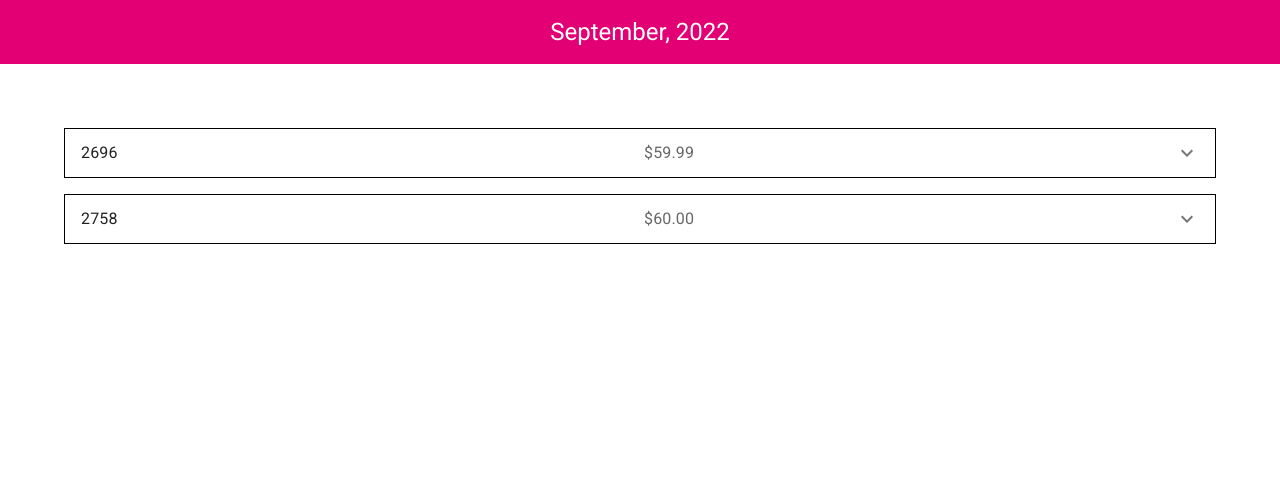
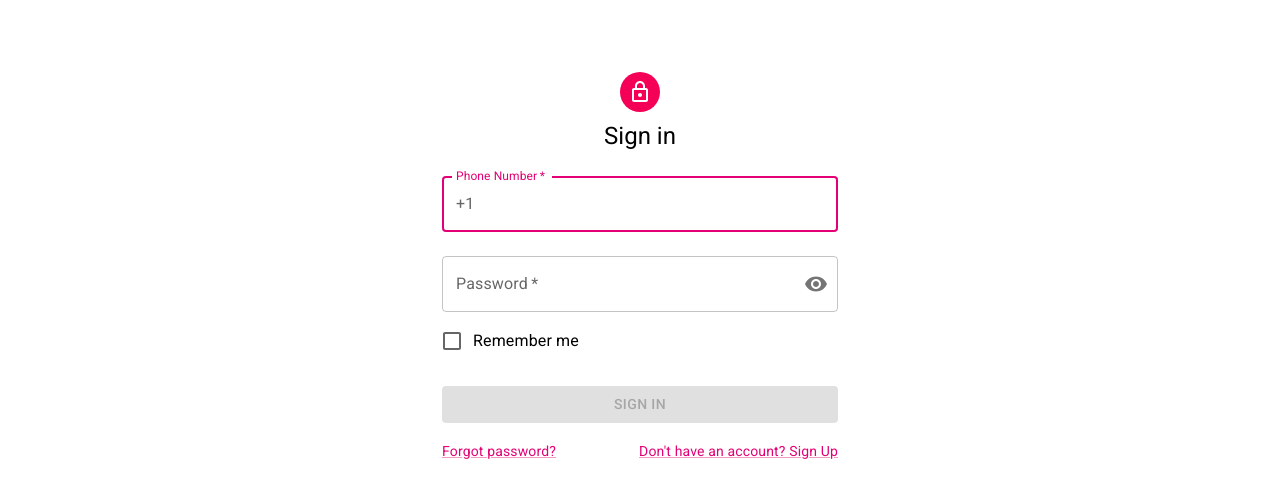
Before and after one commit to lacortes/phone-bill, a React app: page /login in a window 1280 px wide. Shown: the top 498 px of the page. Built offline with nearby package versions, Linux system fonts and the light colour scheme.

Commit message:
feat: Dashboard and Login
First draft of Dashboard to retrieve statements. Login page.

```diff
--- a/package.json
+++ b/package.json
@@ -19,10 +19,12 @@
     "@emotion/styled": "^11.10.4",
     "@mui/icons-material": "^5.10.6",
     "@mui/material": "^5.10.6",
+    "amazon-cognito-identity-js": "^5.2.10",
     "axios": "^0.27.2",
+    "dotenv-webpack": "^8.0.1",
     "react": "^18.2.0",
     "react-dom": "^18.2.0",
-    "react-router-dom": "^6.4.1"
+    "react-router-dom": "^6.4.2"
   },
   "devDependencies": {
     "@babel/core": "^7.19.1",
--- a/src/components/App.jsx
+++ b/src/components/App.jsx
@@ -1,36 +1,18 @@
-import { AppBar, Container, Stack, Toolbar, Typography } from '@mui/material';
-import { useEffect, useState } from 'react';
+import { Route, Routes } from 'react-router-dom';
+
 import '../styles/app.scss';
-import PhoneBill from './PhoneBill';
-import phoneData from '../phoneTest.json';
+import Dashboard from './Dashboard';
+import Login from './Login';
+import AuthProvider from '../providers/ApiProvider';
 
 const App = () => {
-    const [ statement, setStatement ] = useState();
-
-    const fetchData = async () => {
-        setStatement(phoneData);
-    };
-
-    useEffect(() => {
-        fetchData();
-    }, []);
-
     return (
-        <>
-            <AppBar position='static' sx={{ boxShadow: 'none' }}>
-                <Container>
-                    <Toolbar sx={{ justifyContent: 'center' }}>
-                        <Typography variant='h5'>{`${statement?.month}, ${statement?.year}`}</Typography>
-                    </Toolbar>
-                </Container>
-            </AppBar>
-            <Toolbar />
-            <Container>
-                <Stack gap={2}>
-                    {statement?.phoneStatements.map(s => <PhoneBill key={s.number} statement={s} />)}
-                </Stack>
-            </Container>
-        </>
+        <AuthProvider>
+            <Routes>
+                <Route path="/" element={<Dashboard />}/>
+                <Route path="/login" element={<Login />} />
+            </Routes>
+        </AuthProvider>
     );
 };
 
--- /dev/null
+++ b/src/components/Dashboard.jsx
@@ -0,0 +1,53 @@
+import { useEffect, useState } from 'react';
+import { useApi } from '../providers/ApiProvider';
+
+import { AppBar, Container, Stack, Toolbar, Typography } from '@mui/material';
+
+import PhoneBill from './PhoneBill';
+
+const months = {
+    1: 'January',
+    2: 'February',
+    3: 'March',
+    4: 'April',
+    5: 'May',
+    6: 'June',
+    7: 'July',
+    8: 'August',
+    9: 'September',
+    10: 'October',
+    11: 'November',
+    12: 'December'
+};
+
+const Dashboard = () => {
+    const [ statement, setStatement ] = useState();
+    const api = useApi();
+
+    useEffect(() => {
+        api.getDashboard().then(setStatement).catch(console.error);
+    }, [ api ]);
+
+    return (
+        <>
+            <AppBar position='static' sx={{ boxShadow: 'none' }}>
+                <Container>
+                    <Toolbar sx={{ justifyContent: 'center' }}>
+                        <Typography variant='h5'>{`${months[ statement?.month ] ?? '0'}, ${statement?.year ?? '0'}`}</Typography>
+                    </Toolbar>
+                </Container>
+            </AppBar>
+            <Toolbar />
+            <Container>
+                <Stack gap={2}>
+                    {
+                        statement?.phoneStatements.map(s => <PhoneBill key={s.number} statement={s} />)
+                        ?? <h1>No Statement Found</h1>
+                    }
+                </Stack>
+            </Container>
+        </>
+    );
+};
+
+export default Dashboard;
--- /dev/null
+++ b/src/components/Login.jsx
@@ -0,0 +1,160 @@
+import { Container, Box, TextField, Avatar, Typography, Grid, Button, Checkbox, Link, FormControlLabel, InputAdornment, IconButton } from '@mui/material';
+import LockOutlinedIcon from '@mui/icons-material/LockOutlined';
+
+
+import { CognitoUserPool, AuthenticationDetails, CognitoUser } from 'amazon-cognito-identity-js';
+import { useState } from 'react';
+import { Visibility, VisibilityOff } from '@mui/icons-material';
+
+
+const Login = () => {
+
+    const [ phoneNumber, setPhoneNumber ] = useState('');
+    const [ password, setPassword ] = useState('');
+    const [ showPassword, setShowPassword ] = useState(false);
+    const [ invalidPhone, setInvalidPhone ] = useState(false);
+    const [ invalidPass, setInvalidPass ] = useState(false);
+    const [ phoneHelperText, setPhoneHelperText ] = useState('');
+
+    const handleClickShowPassword = () => setShowPassword(old => !old);
+    const handleMouseDownPassword = e => e.preventDefault();
+    const handlePhoneInputChange = e => {
+        const val = e.target.value;
+        const isValid = /^\d{10}$/.test(val);
+        if (!isValid && val && val.length > 1 && /[a-z]|[A-Z]/.test(val)) {
+            setPhoneHelperText('Digits only');
+        } else {
+            setPhoneHelperText('');
+        }
+
+        setInvalidPhone( isValid === false );
+        setPhoneNumber(val);
+    };
+    const handlePassInputChange = e => {
+        const isValid = e.target.value !== '';
+        setInvalidPass( isValid === false );
+        setPassword(e.target.value);
+    };
+
+    const handleSubmit = (e) => {
+        e.preventDefault();
+
+        if ( invalidPhone || invalidPass ) {
+            return;
+        }
+
+        const authData = {
+            Username: `+1${phoneNumber}`,
+            Password: password
+        };
+        const authDetails = new AuthenticationDetails(authData);
+
+        const poolData = {
+            UserPoolId: 'us-west-1_yiArRjdB3',
+            ClientId: 'cp1hoju50avv494h39vdghr7m'
+        };
+        const userPool = new CognitoUserPool(poolData);
+
+        const userData = {
+            Username: `+1${phoneNumber}`,
+            Pool: userPool
+        };
+        const cognitoUser = new CognitoUser(userData);
+        cognitoUser.authenticateUser(authDetails, {
+            onSuccess: result => {
+                console.log('on Success');
+                console.log(result);
+            },
+
+            onFailure: result => {
+                console.log('onFailure');
+                console.log(result);
+            },
+        });
+    };
+
+    return (
+        <Container component="main" maxWidth="xs">
+            <Box
+                sx={{
+                    marginTop: 8,
+                    display: 'flex',
+                    flexDirection: 'column',
+                    alignItems: 'center',
+                }}
+            >
+                <Avatar sx={{ m: 1, bgcolor: 'secondary.main' }}>
+                    <LockOutlinedIcon />
+                </Avatar>
+                <Typography component="h1" variant="h5">
+                    Sign in
+                </Typography>
+                <Box component="form" method="POST"  onSubmit={handleSubmit} noValidate sx={{ mt: 1 }}>
+                    <TextField
+                        margin="normal"
+                        required
+                        fullWidth
+                        error={invalidPhone}
+                        helperText={phoneHelperText}
+                        id="phone"
+                        label="Phone Number"
+                        name="phone"
+                        autoComplete="phone"
+                        autoFocus
+                        onChange={handlePhoneInputChange}
+                        InputProps={{ startAdornment: <InputAdornment position="start">+1</InputAdornment> }}
+                    />
+                    <TextField
+                        margin="normal"
+                        required
+                        fullWidth
+                        name="password"
+                        label="Password"
+                        type={showPassword ? 'text' : 'password'}
+                        id="password"
+                        autoComplete="current-password"
+                        onChange={handlePassInputChange}
+                        InputProps={{
+                            endAdornment: <InputAdornment position="end">
+                                <IconButton
+                                    aria-label="toggle password visibility"
+                                    onClick={handleClickShowPassword}
+                                    onMouseDown={handleMouseDownPassword}
+                                    edge="end"
+                                >
+                                    {showPassword ? <VisibilityOff/> : <Visibility/>}
+                                </IconButton>
+                            </InputAdornment>
+                        }}
+                    />
+                    <FormControlLabel
+                        control={<Checkbox value="remember" color="primary" />}
+                        label="Remember me"
+                    />
+                    <Button
+                        type="submit"
+                        fullWidth
+                        variant="contained"
+                        disabled={ invalidPass === true || invalidPhone === true || phoneNumber === '' || password === ''}
+                        sx={{ mt: 3, mb: 2 }}
+                    >
+                        Sign In
+                    </Button>
+                    <Grid container>
+                        <Grid item xs>
+                            <Link href="#" variant="body2">
+                                Forgot password?
+                            </Link>
+                        </Grid>
+                        <Grid item>
+                            <Link href="#" variant="body2">
+                                {'Don\'t have an account? Sign Up'}
+                            </Link>
+                        </Grid>
+                    </Grid>
+                </Box>
+            </Box>
+        </Container>
+    );
+};
+export default Login;
--- /dev/null
+++ b/src/core/api.js
@@ -0,0 +1,24 @@
+import axios from 'axios';
+
+const api = axios.create({ baseURL: 'https://rpvh9gz96b.execute-api.us-west-1.amazonaws.com' });
+
+
+const getStatement = async statementID => {
+    if (!statementID) {
+        return Promise.reject();
+    }
+
+    try {
+        const { data } = await api.get(`/statements/${ statementID }`);
+        return Promise.resolve(data);
+    } catch (err) {
+        return Promise.reject(err);
+    }
+
+};
+
+const getDashboard = async () => getStatement('0-0');
+
+export {
+    getDashboard
+};
--- /dev/null
+++ b/src/core/config/environment.js
@@ -0,0 +1,5 @@
+let API_ROOT = process.env.API_ROOT;
+
+export {
+    API_ROOT
+};
--- a/src/index.js
+++ b/src/index.js
@@ -1,6 +1,7 @@
 import { ThemeProvider } from '@mui/material';
 import React from 'react';
 import { createRoot } from 'react-dom/client';
+import { BrowserRouter } from 'react-router-dom';
 import App from './components/App';
 import { theme } from './theme';
 
@@ -9,9 +10,11 @@ if (container) {
     const root = createRoot(container);
     root.render(
         <React.StrictMode>
-            <ThemeProvider theme={theme}>
-                <App />
-            </ThemeProvider>
+            <BrowserRouter>
+                <ThemeProvider theme={theme}>
+                    <App />
+                </ThemeProvider>
+            </BrowserRouter>
         </React.StrictMode>
     );
 }
--- /dev/null
+++ b/src/providers/ApiProvider.jsx
@@ -0,0 +1,17 @@
+import React, { useContext } from 'react';
+
+import { getDashboard } from '../core/api';
+
+const ApiContext = React.createContext(null);
+
+export const useApi = () => useContext(ApiContext);
+
+const ApiProvider = ({ children }) => {
+    return (
+        <ApiContext.Provider value={{ getDashboard }}>
+            {children}
+        </ApiContext.Provider>
+    );
+};
+
+export default ApiProvider;
```
Also changed, not shown: webpack.config.js (+7 -1 lines), .eslintrc.json, 2 other files (tests, documents, lock files or other folders).
